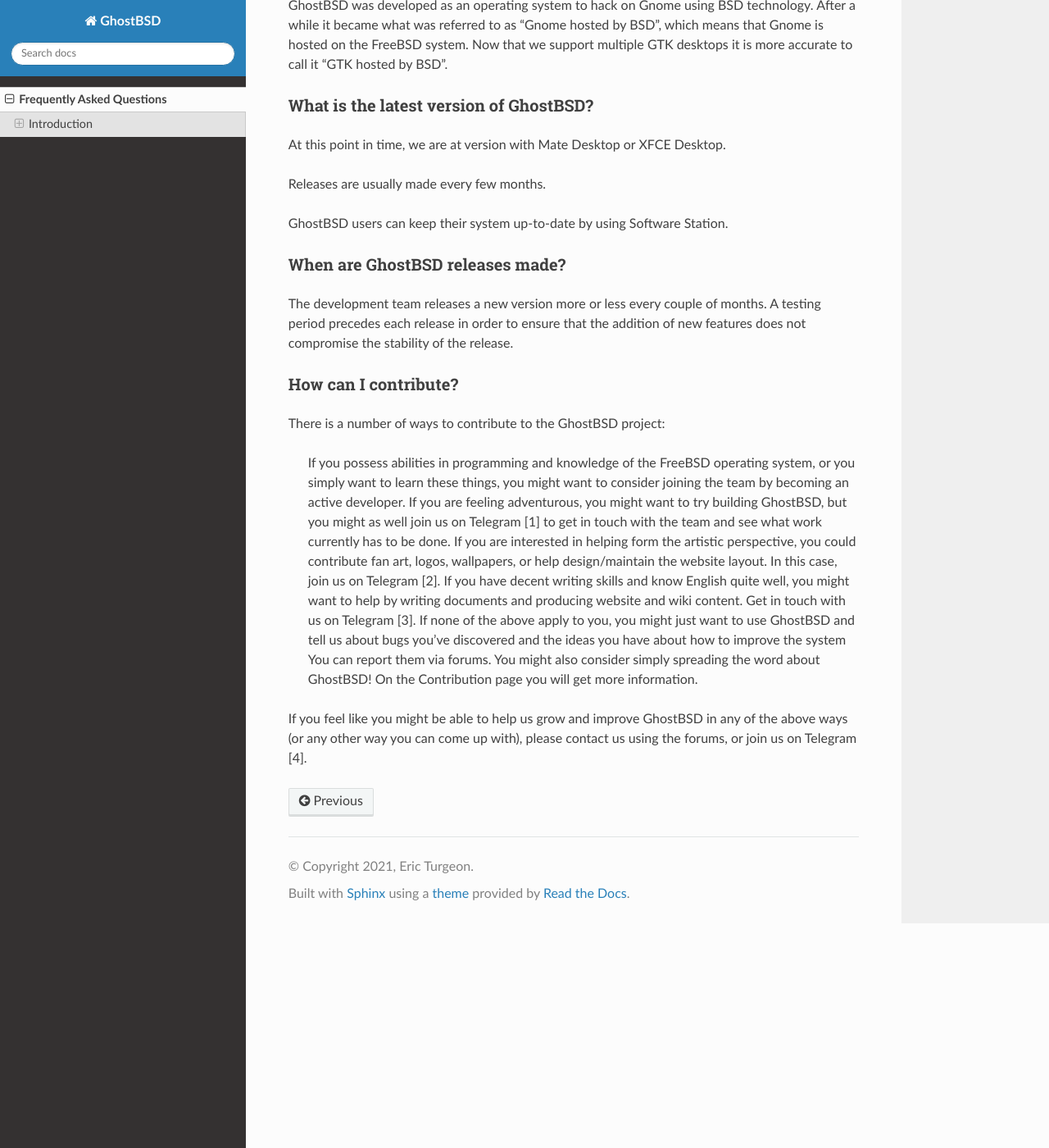
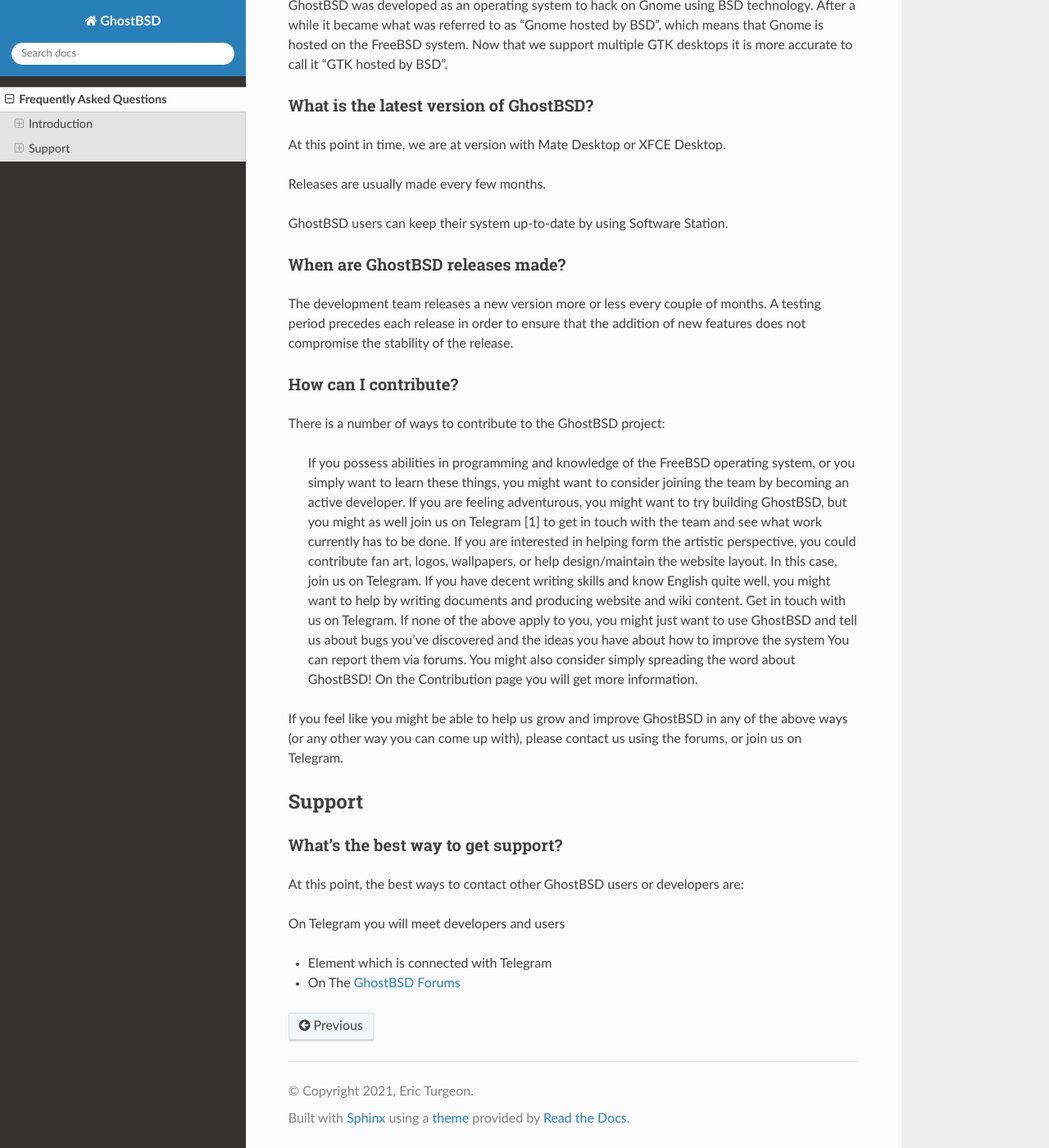
Before and after one commit to ghostbsd/documentation, a Sphinx documentation site: the page built from source/FAQ.rst, in a window 1280 px wide and 1400 px high, scrolled down 1771 px. Shown: the whole window at 82% size. Built offline with Sphinx 7.4.7 and the Read the Docs theme 2.0.0, drawn with Linux system fonts in a browser that asks for light colours.

Commit message:
adding some change to faq

```diff
--- a/source/FAQ.rst
+++ b/source/FAQ.rst
@@ -77,9 +78,22 @@
 There is a number of ways to contribute to the GhostBSD project:
 
     If you possess abilities in programming and knowledge of the FreeBSD operating system, or you simply want to learn these things, you might want to consider joining the team by becoming an active developer. If you are feeling adventurous, you might want to try building GhostBSD, but you might as well join us on Telegram [1] to get in touch with the team and see what work currently has to be done.
-    If you are interested in helping form the artistic perspective, you could contribute fan art, logos, wallpapers, or help design/maintain the website layout. In this case, join us on Telegram [2].
-    If you have decent writing skills and know English quite well, you might want to help by writing documents and producing website and wiki content. Get in touch with us on Telegram [3].
+    If you are interested in helping form the artistic perspective, you could contribute fan art, logos, wallpapers, or help design/maintain the website layout. In this case, join us on Telegram.
+    If you have decent writing skills and know English quite well, you might want to help by writing documents and producing website and wiki content. Get in touch with us on Telegram.
     If none of the above apply to you, you might just want to use GhostBSD and tell us about bugs you've discovered and the ideas you have about how to improve the system You can report them via forums. You might also consider simply spreading the word about GhostBSD!
     On the Contribution page you will get more information.
 
-If you feel like you might be able to help us grow and improve GhostBSD in any of the above ways (or any other way you can come up with), please contact us using the forums, or join us on Telegram [4].
+If you feel like you might be able to help us grow and improve GhostBSD in any of the above ways (or any other way you can come up with), please contact us using the forums, or join us on Telegram.
+
+Support
+-------
+
+What’s the best way to get support?
+^^^^^^^^^^^^^^^^^^^^^^^^^^^^^^^^^^^
+
+At this point, the best ways to contact other GhostBSD users or developers are:
+
+On Telegram you will meet developers and users
+
+* Element which is connected with Telegram
+* On The `GhostBSD Forums <https://forums.ghostbsd.org/>`_
--- a/source/index.rst
+++ b/source/index.rst
@@ -5,3 +5,7 @@
    :hidden:
 
    FAQ
+
+
+
+* test
```
Also changed, not shown: other parts of source/FAQ.rst (+1 -0 lines).
